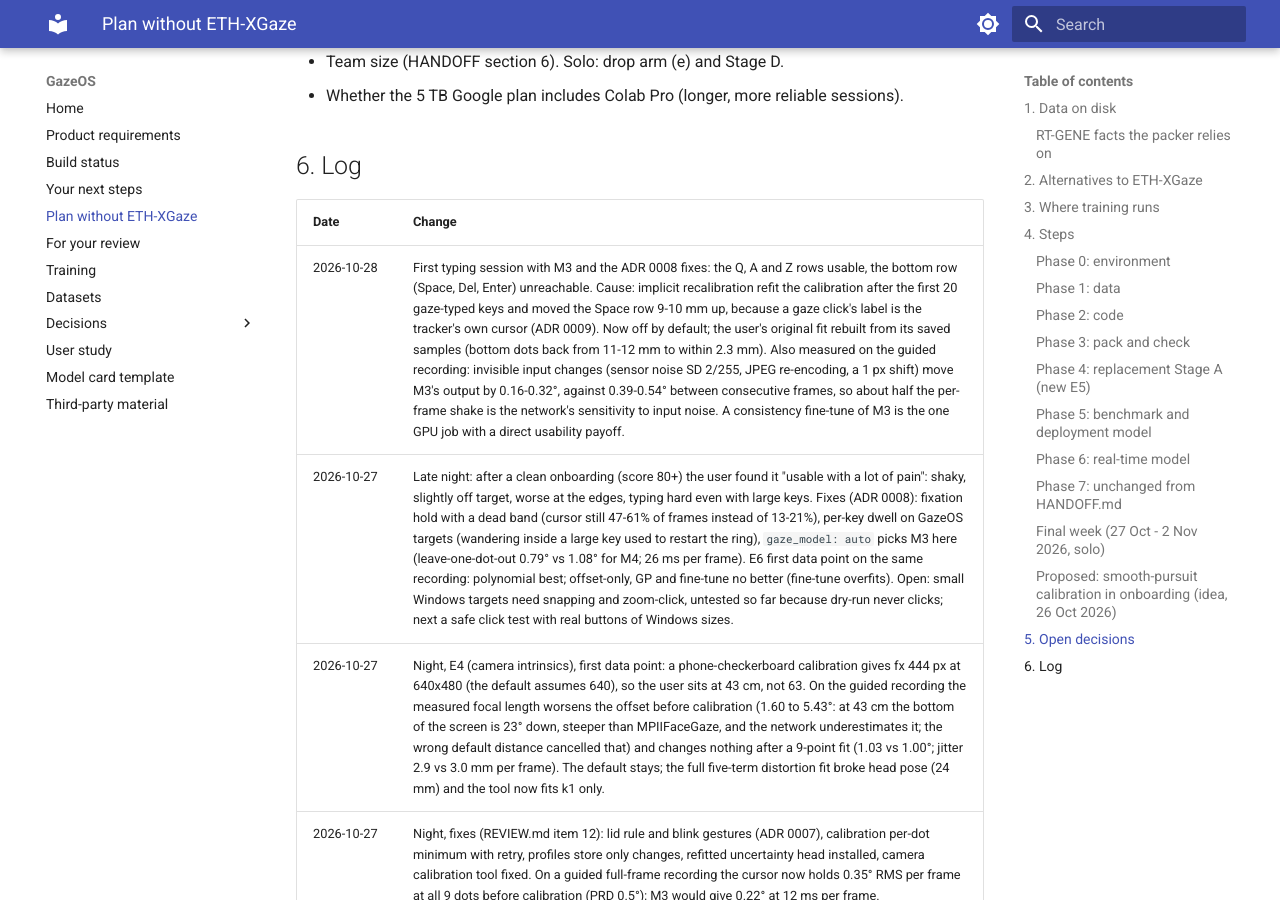
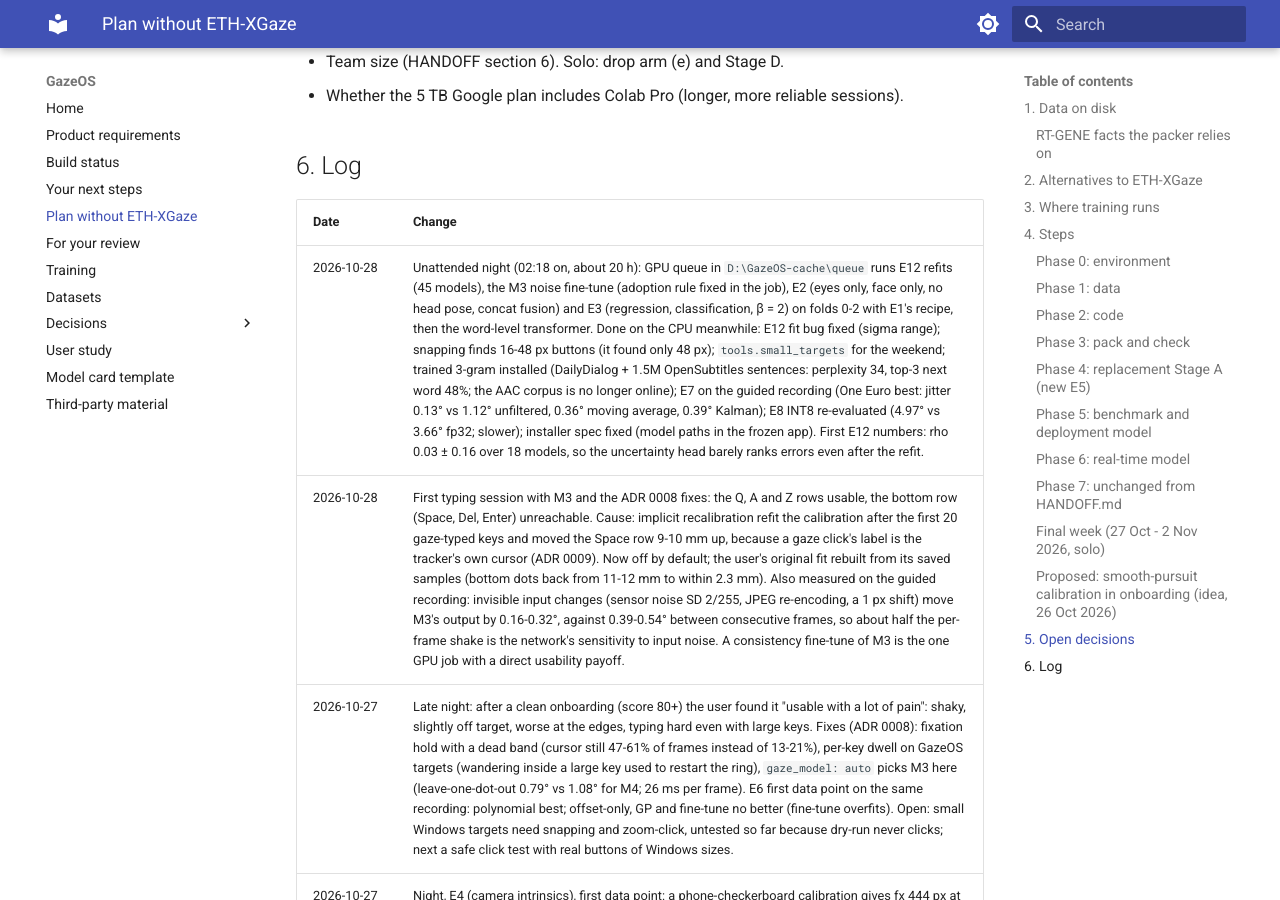
Before and after one commit to deep-9549/Gaze-Os, an MkDocs documentation site: the page built from docs/PLAN.md, in a window 1280 px wide and 900 px high, scrolled down 8846 px. Built offline with MkDocs 1.6.1 and Material for MkDocs 9.7.7, drawn with Linux system fonts in a browser that asks for light colours.

Commit message:
docs(plan): unattended night of 28 Oct, first results
Co-Authored-By: Claude <noreply@anthropic.com>

```diff
--- a/docs/PLAN.md
+++ b/docs/PLAN.md
@@ -200,6 +200,7 @@ clustered at 9 points.
 
 | Date | Change |
 | --- | --- |
+| 2026-10-28 | Unattended night (02:18 on, about 20 h): GPU queue in `D:\GazeOS-cache\queue` runs E12 refits (45 models), the M3 noise fine-tune (adoption rule fixed in the job), E2 (eyes only, face only, no head pose, concat fusion) and E3 (regression, classification, β = 2) on folds 0-2 with E1's recipe, then the word-level transformer. Done on the CPU meanwhile: E12 fit bug fixed (sigma range); snapping finds 16-48 px buttons (it found only 48 px); `tools.small_targets` for the weekend; trained 3-gram installed (DailyDialog + 1.5M OpenSubtitles sentences: perplexity 34, top-3 next word 48%; the AAC corpus is no longer online); E7 on the guided recording (One Euro best: jitter 0.13° vs 1.12° unfiltered, 0.36° moving average, 0.39° Kalman); E8 INT8 re-evaluated (4.97° vs 3.66° fp32; slower); installer spec fixed (model paths in the frozen app). First E12 numbers: rho 0.03 ± 0.16 over 18 models, so the uncertainty head barely ranks errors even after the refit. |
 | 2026-10-28 | First typing session with M3 and the ADR 0008 fixes: the Q, A and Z rows usable, the bottom row (Space, Del, Enter) unreachable. Cause: implicit recalibration refit the calibration after the first 20 gaze-typed keys and moved the Space row 9-10 mm up, because a gaze click's label is the tracker's own cursor (ADR 0009). Now off by default; the user's original fit rebuilt from its saved samples (bottom dots back from 11-12 mm to within 2.3 mm). Also measured on the guided recording: invisible input changes (sensor noise SD 2/255, JPEG re-encoding, a 1 px shift) move M3's output by 0.16-0.32°, against 0.39-0.54° between consecutive frames, so about half the per-frame shake is the network's sensitivity to input noise. A consistency fine-tune of M3 is the one GPU job with a direct usability payoff. |
 | 2026-10-27 | Late night: after a clean onboarding (score 80+) the user found it "usable with a lot of pain": shaky, slightly off target, worse at the edges, typing hard even with large keys. Fixes (ADR 0008): fixation hold with a dead band (cursor still 47-61% of frames instead of 13-21%), per-key dwell on GazeOS targets (wandering inside a large key used to restart the ring), `gaze_model: auto` picks M3 here (leave-one-dot-out 0.79° vs 1.08° for M4; 26 ms per frame). E6 first data point on the same recording: polynomial best; offset-only, GP and fine-tune no better (fine-tune overfits). Open: small Windows targets need snapping and zoom-click, untested so far because dry-run never clicks; next a safe click test with real buttons of Windows sizes. |
 | 2026-10-27 | Night, E4 (camera intrinsics), first data point: a phone-checkerboard calibration gives fx 444 px at 640x480 (the default assumes 640), so the user sits at 43 cm, not 63. On the guided recording the measured focal length worsens the offset before calibration (1.60 to 5.43°: at 43 cm the bottom of the screen is 23° down, steeper than MPIIFaceGaze, and the network underestimates it; the wrong default distance cancelled that) and changes nothing after a 9-point fit (1.03 vs 1.00°; jitter 2.9 vs 3.0 mm per frame). The default stays; the full five-term distortion fit broke head pose (24 mm) and the tool now fits k1 only. |
```
